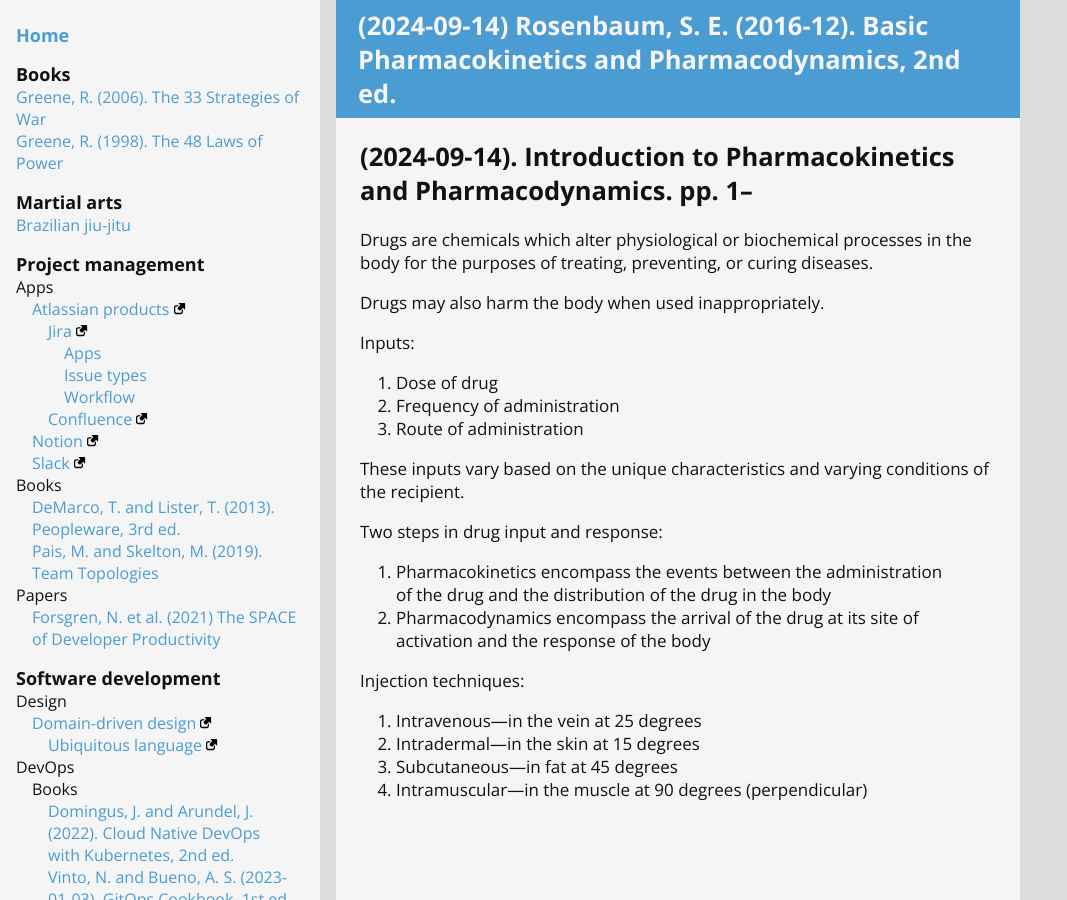
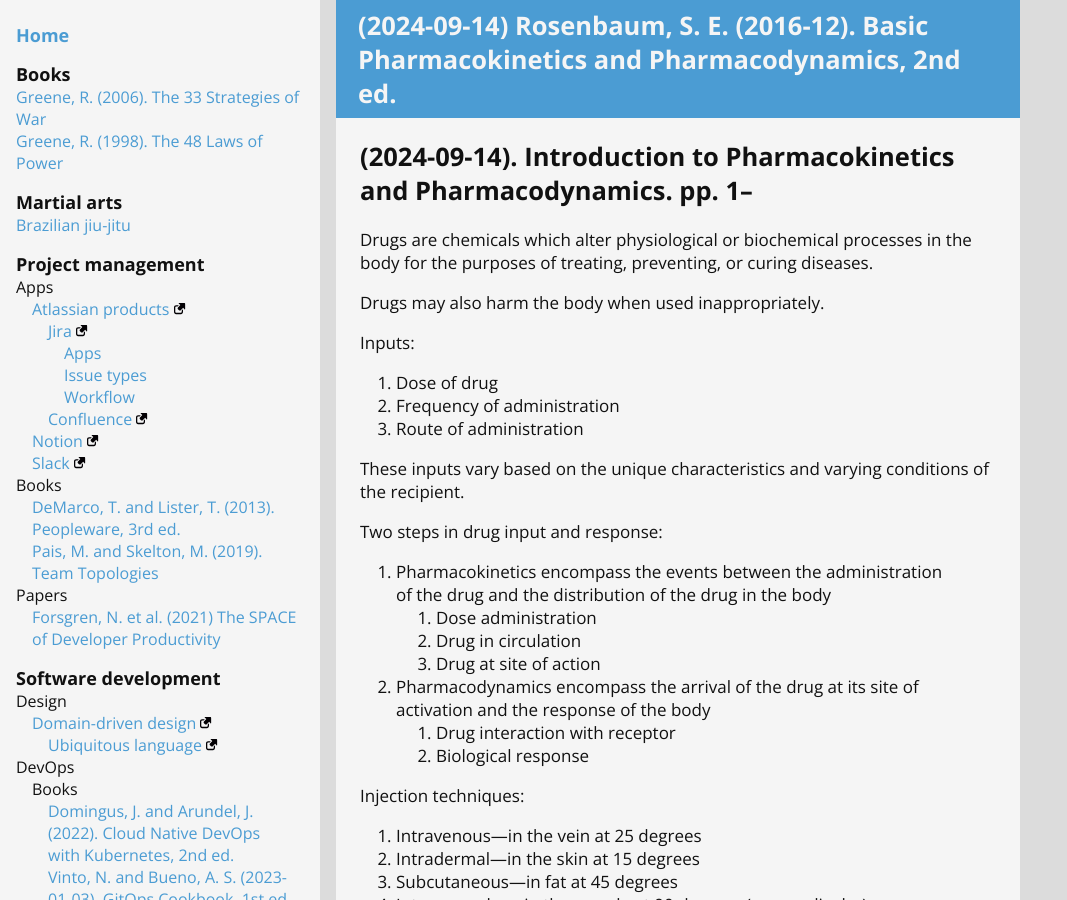
Before and after one commit to ganiulis/personal-notes, a Jekyll site: the page built from books/basic-pharmacokinetics-and-pharmacodynamics.md, in a window 1280 px wide. Shown: the whole page, without its empty margins (0-1067 px from the left). Built offline with Jekyll 4.4.1, drawn with Linux system fonts in a browser that asks for light colours; our own code applies the rules of GitHub Pages for plain Markdown files.

Commit message:
Add notes

```diff
--- a/books/basic-pharmacokinetics-and-pharmacodynamics.md
+++ b/books/basic-pharmacokinetics-and-pharmacodynamics.md
@@ -17,7 +17,12 @@ These inputs vary based on the unique characteristics and varying conditions of
 Two steps in drug input and response:
 
 1. Pharmacokinetics encompass the events between the administration of the drug and the distribution of the drug in the body
+   1. Dose administration
+   2. Drug in circulation
+   3. Drug at site of action
 2. Pharmacodynamics encompass the arrival of the drug at its site of activation and the response of the body
+   1. Drug interaction with receptor
+   2. Biological response
 
 Injection techniques:
 
```
